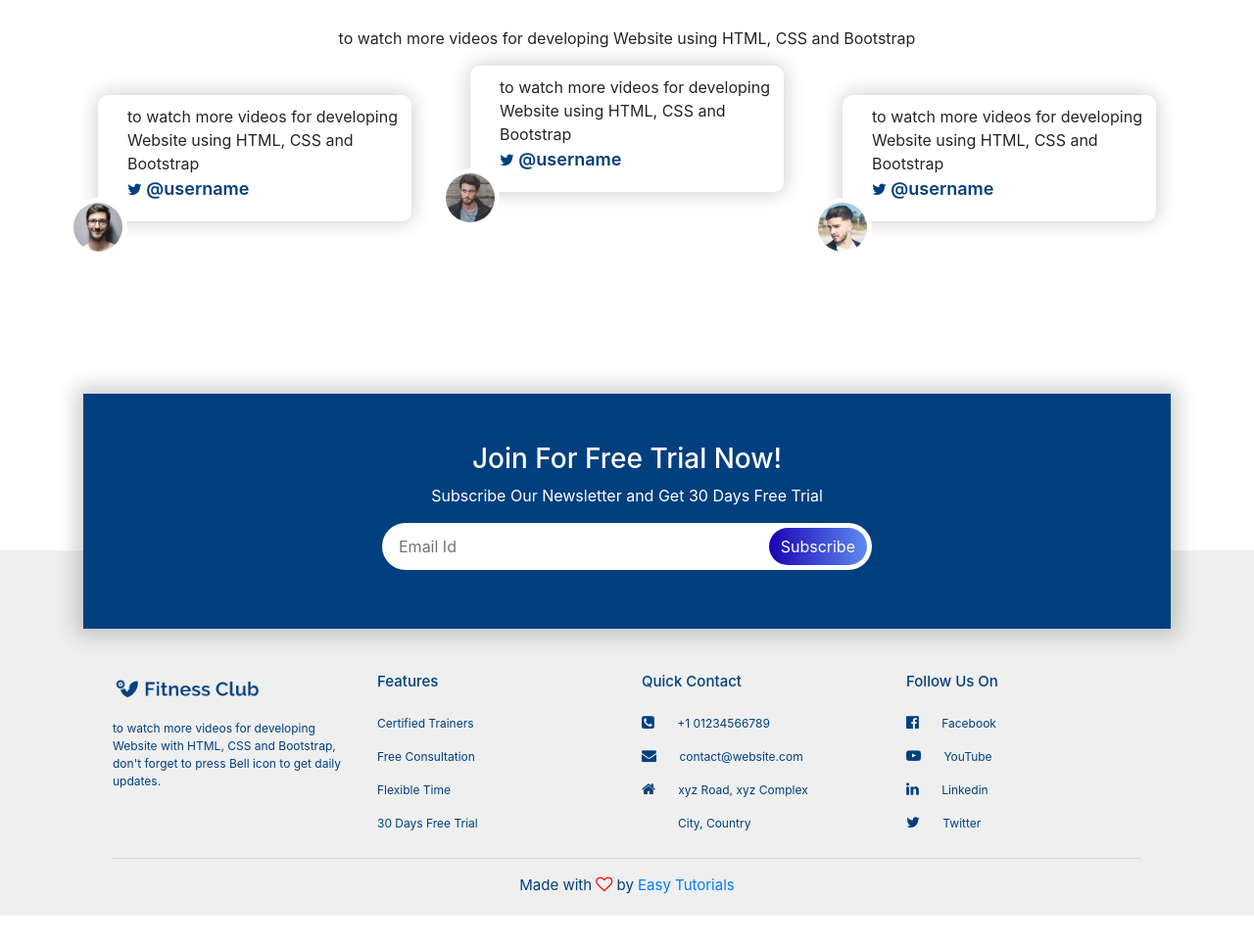
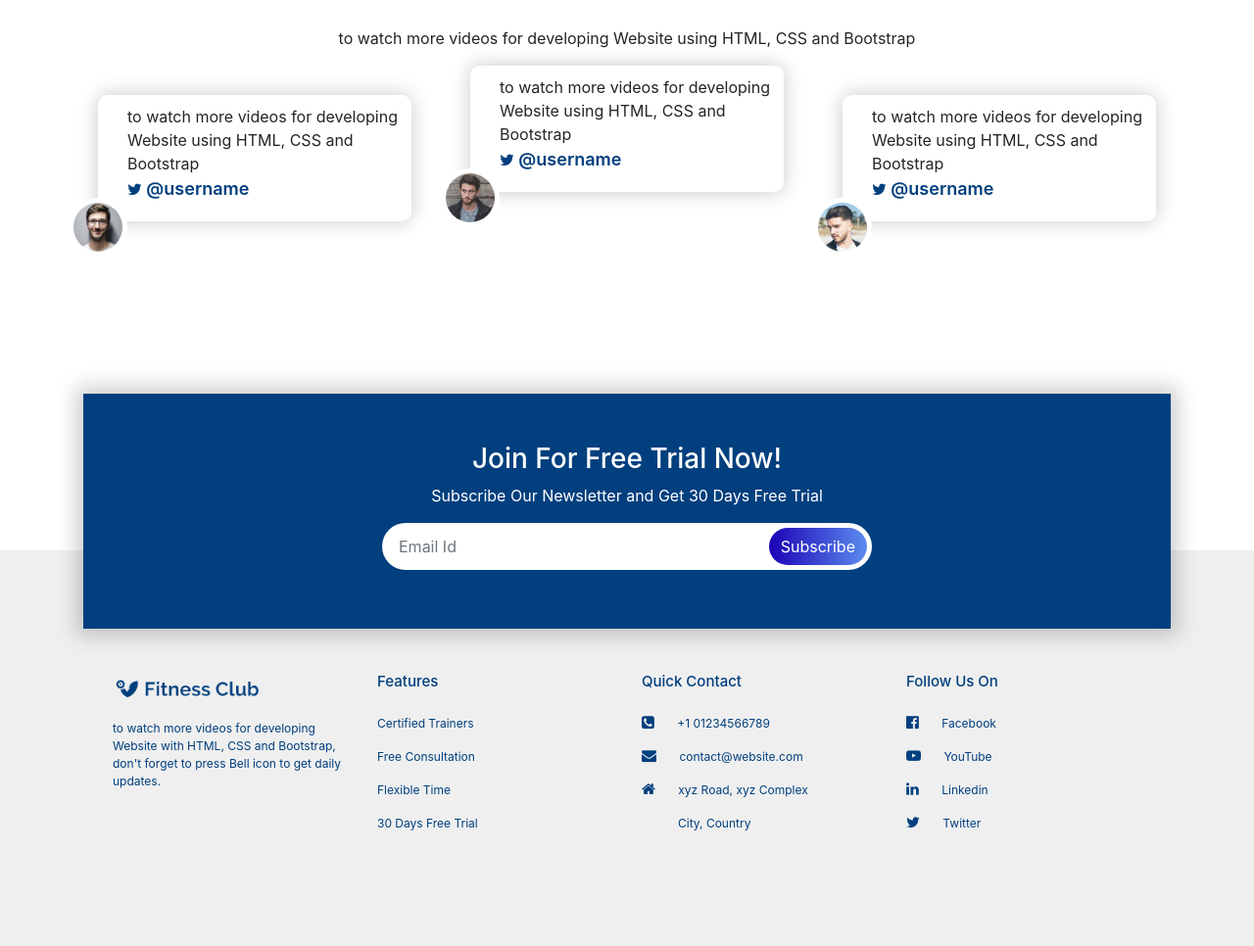
Before and after one commit to soniah770/fitness_web, a plain HTML site: page index.html in a window 1280 px wide. Shown: the part 2871-3837 px from the top of the page at 98% size. Before the commit the page ends 3806 px from the top, so only its background shows below. Drawn offline with nearby package versions, Linux system fonts and the light colour scheme.

Commit message:
Update index.html

```diff
--- a/index.html
+++ b/index.html
@@ -228,10 +228,7 @@
 <p><i class="fa fa-linkedin"></i> Linkedin</p>
 <p><i class="fa fa-twitter"></i> Twitter</p>
 </div>
-</div>  <hr>
 
-<p class="copyright">Made with <i class="fa fa-heart-o"></i> by <a href="https://www.youtube.com/c/EasyTutorialsVideo?sub_confirmation=1">Easy Tutorials</a></p>
-</div>
 </section>
 
     <!------------Smooth Scroll js------------>
```
